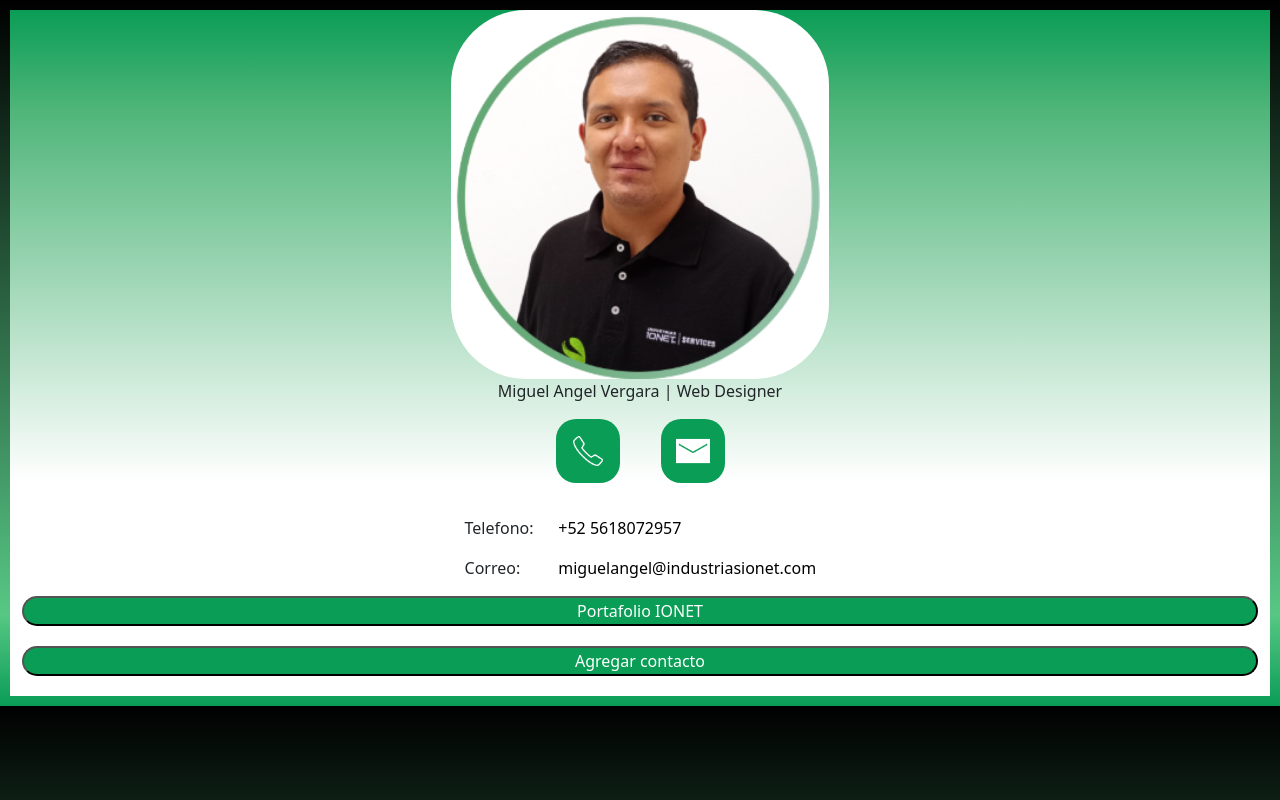
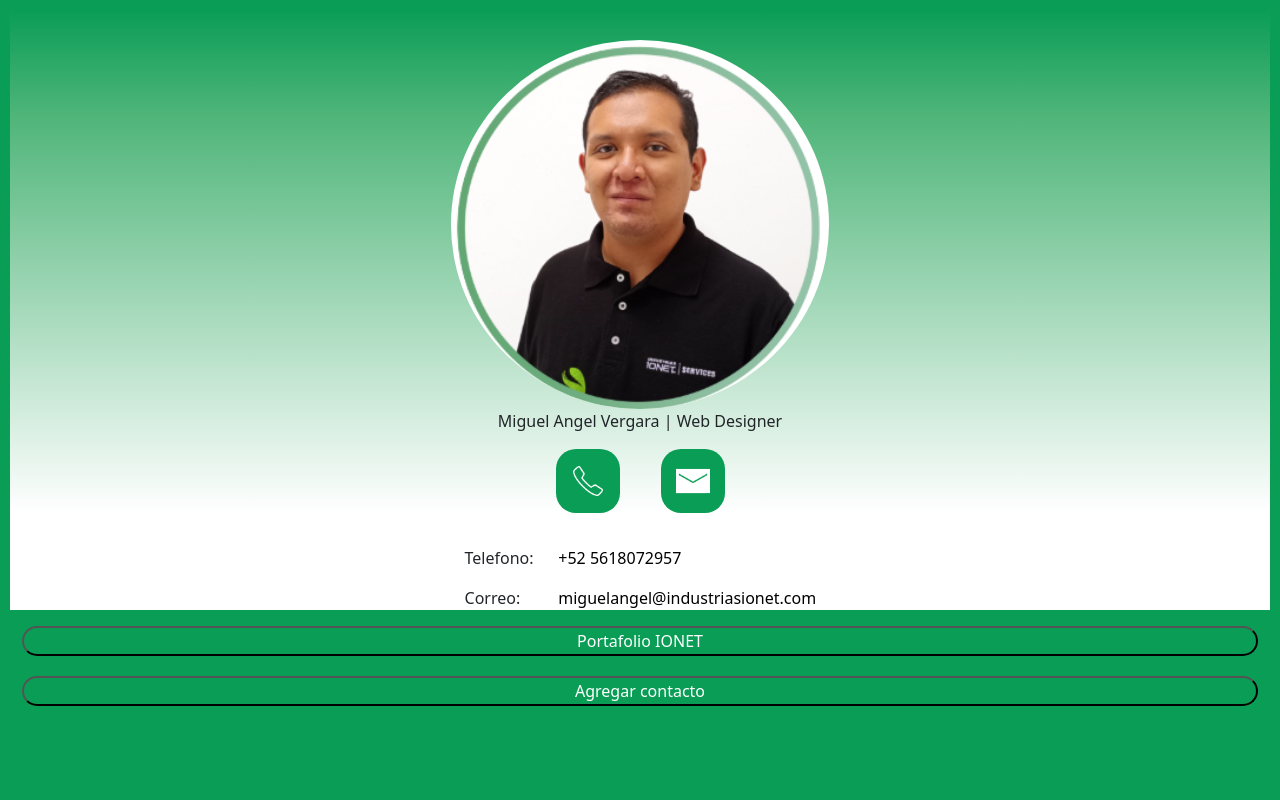
Before and after one commit to MiguelVEAL/testvcards, a plain HTML site: page index.html in a window 1280 px wide. Drawn offline with nearby package versions, Linux system fonts and the light colour scheme.

Commit message:
Add files via upload

```diff
--- a/style.css
+++ b/style.css
@@ -1,12 +1,10 @@
 body{
-    background: #0A9D56;
-    background: linear-gradient(0deg,rgba(10, 157, 86, 1) 0%, rgba(87, 199, 133, 1) 13%, rgba(0, 0, 0, 1) 100%);
-    background-size:cover;
+    background-color: #0A9D56;
 
 }
 main{
     background: #fff;
-    height: 100%;
+    height:600px;
     display: flex;
     flex-direction: column;
     margin-inline: 10px;
@@ -17,11 +15,9 @@ main{
 .superior{
     display: flex;
     width: 100%;
+    padding-top: 30px;
     text-align: center;
     align-items: center;
-    justify-items: center;
-    justify-content: center;
-    align-content: center;
     flex-direction: column;
 background: #0A9D56;
 background: linear-gradient(180deg,rgba(10, 157, 86, 1) 0%, rgba(79, 181, 121, 1) 21%, rgba(0, 0, 0, 0) 100%);
@@ -29,7 +25,7 @@ background: linear-gradient(180deg,rgba(10, 157, 86, 1) 0%, rgba(79, 181, 121, 1
 #ImagenVendedor{
     width: 30%;
     height: auto;
-    border-radius: 75px
+    border-radius: 80%;
 }
 .Contactobtn{
     display: flex;
```
